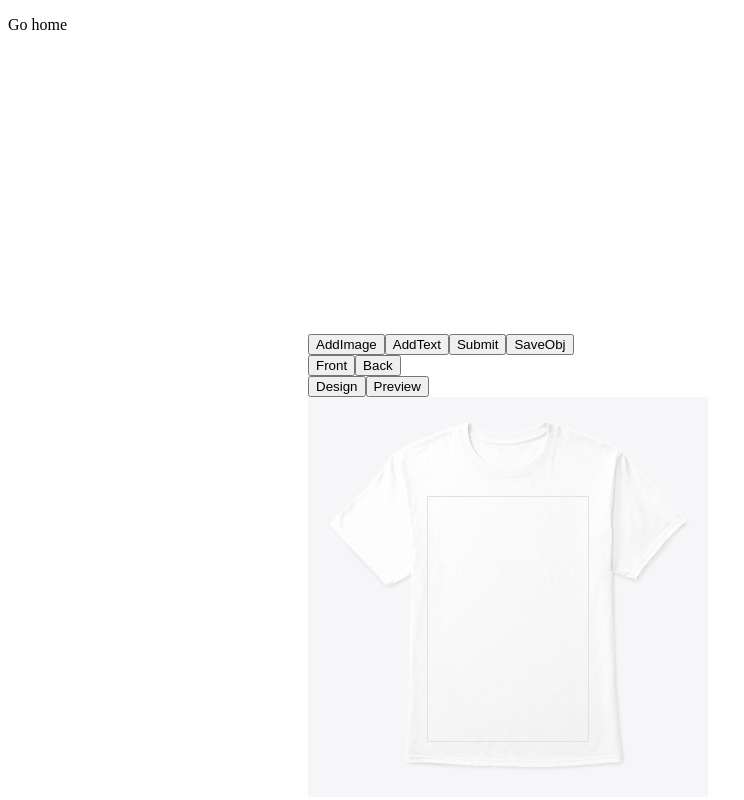
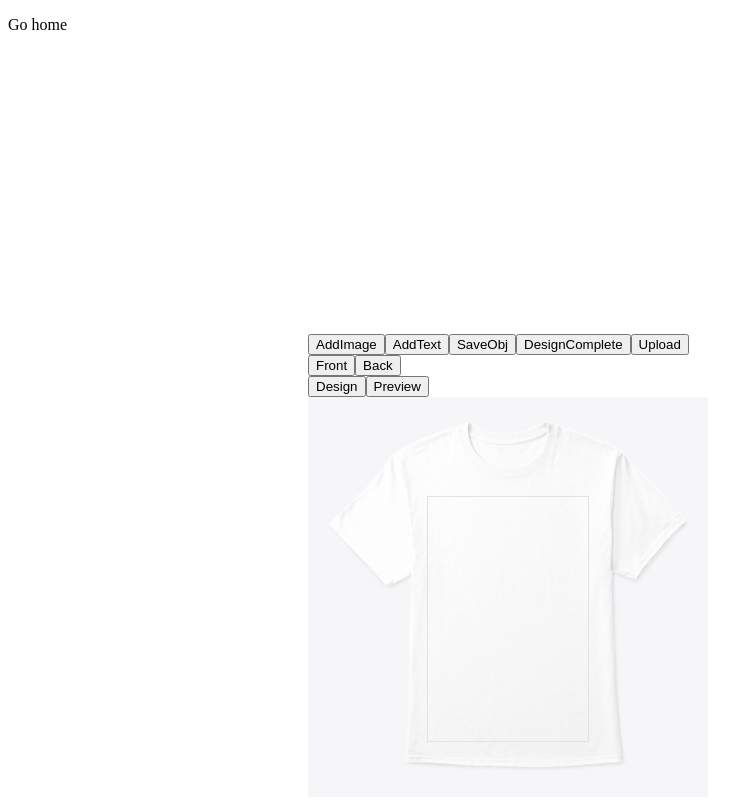
Before and after one commit to khanghyxda/ng-svg, an Angular app: page /design in a window 1280 px wide. Shown: the whole page, without its empty margins (0-744 px from the left). Built offline with nearby package versions, Linux system fonts and the light colour scheme.

Commit message:
update paint

```diff
--- a/src/app/paint-control/paint-control.component.html
+++ b/src/app/paint-control/paint-control.component.html
@@ -3,8 +3,9 @@
   <input type="file" (click)="clickChooseFile($event)" (change)="onFileChanged($event)" #fileInput [hidden]="true">
   <button (click)="fileInput.click()">AddImage</button>
   <button (click)="addText()">AddText</button>
-  <button (click)="designComplete()">Submit</button>
   <button (click)="saveObj()">SaveObj</button>
+  <button (click)="designComplete()">DesignComplete</button>
+  <button (click)="upload()">Upload</button>
   <img [src]='imageBlobUrl | safeUrl' #image *ngIf="imageBlobUrl!=null" [hidden]="true" />
 </div>
 <div>
--- a/src/app/paint-control/paint-control.component.ts
+++ b/src/app/paint-control/paint-control.component.ts
@@ -1,12 +1,11 @@
 import { PaintService } from './paint.service';
 import { Component, OnInit, Input, ViewChild, ElementRef, AfterViewInit } from '@angular/core';
-import { PaintObjectType, getTemplate, parseLocalStorage } from './paint.util';
-import { fromEvent } from 'rxjs';
+import { PaintObjectType, getTemplate, parseLocalStorage, urlToBlob } from './paint.util';
+import { fromEvent, Observable } from 'rxjs';
 import { tap } from 'rxjs/operators';
 import { DomSanitizer } from '@angular/platform-browser';
 import { HttpClient, HttpHeaders } from '@angular/common/http';
 import { FormControl } from '@angular/forms';
-
 
 @Component({
   selector: 'app-paint-control',
@@ -113,12 +112,32 @@ export class PaintControlComponent implements OnInit, AfterViewInit {
   }
 
   designComplete() {
-    this.designInfos.image = [];
+    this.designInfos.images = [];
     this.paintService.designComplete();
   }
 
   processingImage(image) {
-    this.designInfos.image.push(image);
+    this.designInfos.images.push(image);
+  }
+
+  async upload() {
+    const images: any[] = this.designInfos.images;
+    for (const image of images) {
+      image.svg = await urlToBlob(image.svgImage);
+    }
+    console.log(images);
+    const formData: FormData = new FormData();
+    images.forEach((image, index) => {
+      const idSvg = this.template.id + '-svg-' + (image.isFront ? '1' : '2');
+      const idPng = this.template.id + '-png-' + (image.isFront ? '1' : '2');
+      formData.append(idSvg, image.svg);
+      formData.append(idPng, image.svg);
+    });
+    formData.append('designInfos', JSON.stringify(this.designInfos));
+    const headers = new HttpHeaders();
+    headers.append('Accept', 'application/json');
+    this.httpClient.post('http://localhost:7001/design/upload/', formData, { headers: headers })
+      .subscribe(r => console.log(r));
   }
 
 }
```
